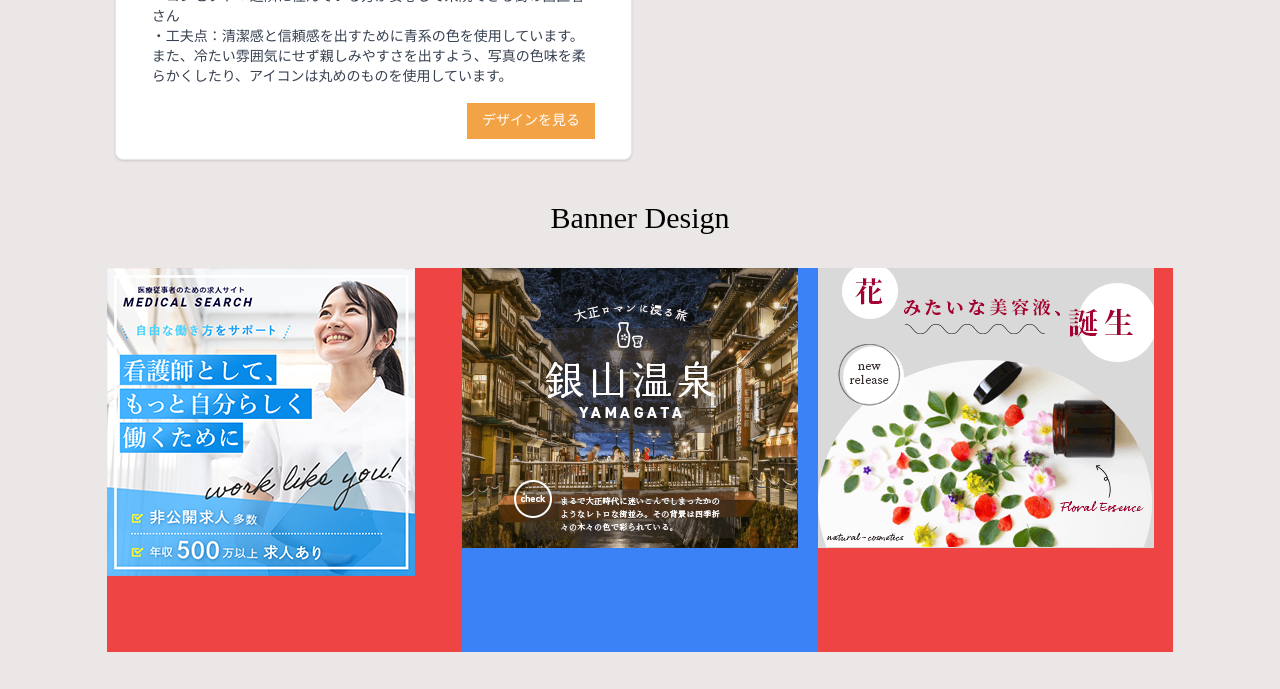
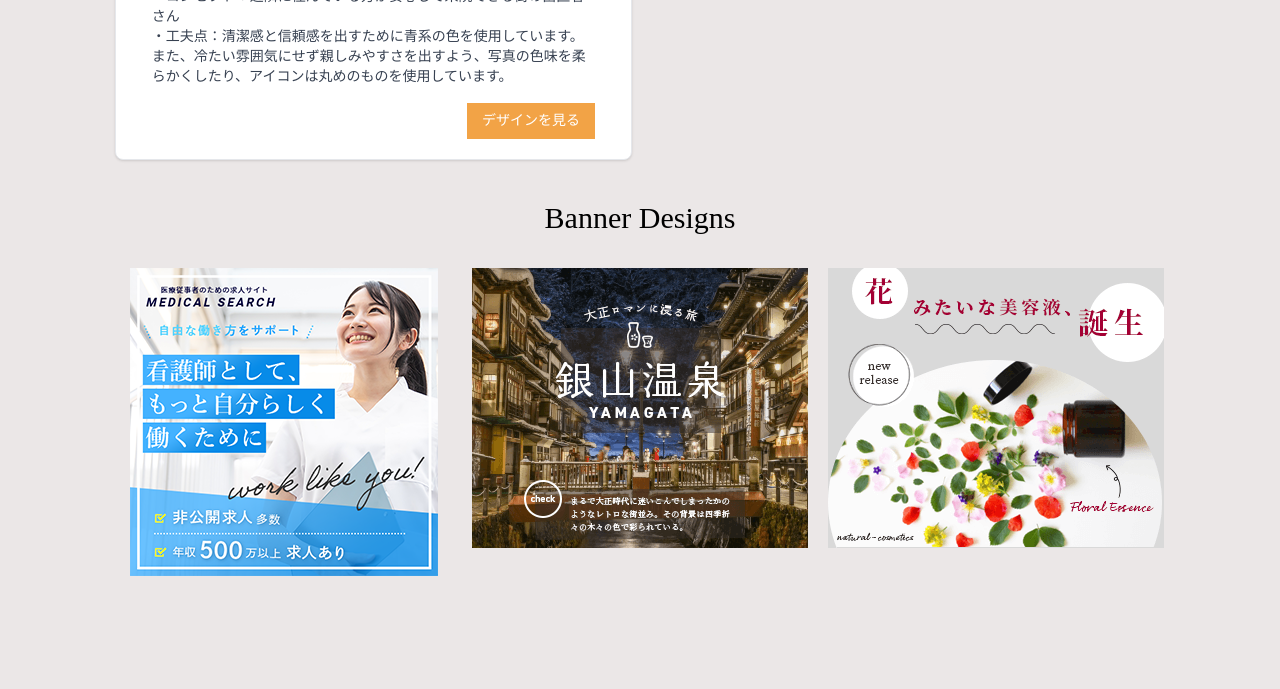
Before and after one commit to annaik03/portfolio, a website: page src/index.html in a window 1280 px wide. Shown: the part 3036-3725 px from the top of the page. Drawn offline with Linux system fonts and the light colour scheme.

Commit message:
banner Designsを調整

```diff
--- a/src/index.html
+++ b/src/index.html
@@ -301,17 +301,23 @@
             </div>
           </div>
           <h2 class="flex justify-center py-8 font-jost text-3xl font-medium">
-            Banner Design
+            Banner Designs
           </h2>
           <div class="flex flex-wrap justify-between">
-            <div class="h-96 w-full bg-red-500 lg:w-4/12">
-              <img src="./public/images/recruit.png" alt="" />
+            <div class="h-96 w-full lg:w-4/12">
+              <div class="flex justify-center">
+                <img src="./public/images/recruit.png" alt="" />
+              </div>
             </div>
-            <div class="h-96 w-full bg-blue-500 lg:w-4/12">
-              <img src="./public/images/onsen.png" alt="" />
+            <div class="h-96 w-full lg:w-4/12">
+              <div class="flex justify-center">
+                <img src="./public/images/onsen.png" alt="" />
+              </div>
             </div>
-            <div class="h-96 w-full bg-red-500 lg:w-4/12">
-              <img src="./public/images/essence.png" alt="" />
+            <div class="h-96 w-full lg:w-4/12">
+              <div class="flex justify-center">
+                <img src="./public/images/essence.png" alt="" />
+              </div>
             </div>
           </div>
         </div>
```
Also changed, not shown: src/output.css.
